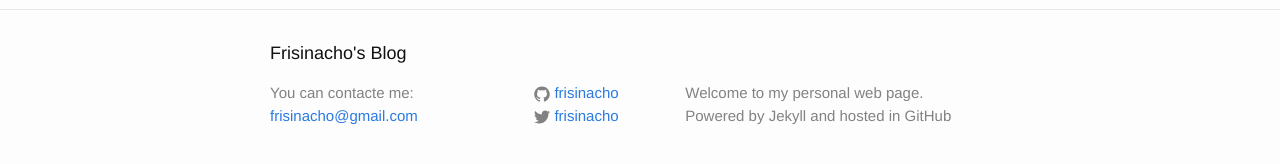
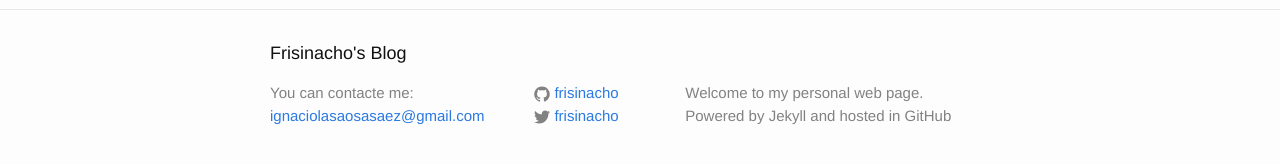
Before and after one commit to frisinacho/frisinacho.github.io, a Jekyll site: the page built from index.html, in a window 1280 px wide. Shown: the part 551-715 px from the top of the page. Built offline with Jekyll 4.4.1, drawn with Linux system fonts in a browser that asks for light colours.

Commit message:
Update email to the 'profesional' one

```diff
--- a/_data/personal_info.yml
+++ b/_data/personal_info.yml
@@ -1,5 +1,5 @@
 name: Ignacio Lasaosa Sáez
-email: frisinacho@gmail.com
+email: ignaciolasaosasaez@gmail.com
 phone: (+34)666208383
 twitter: frisinacho
 github: frisinacho
```
